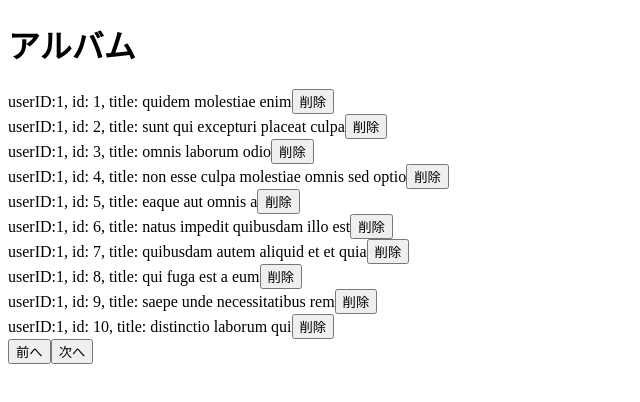
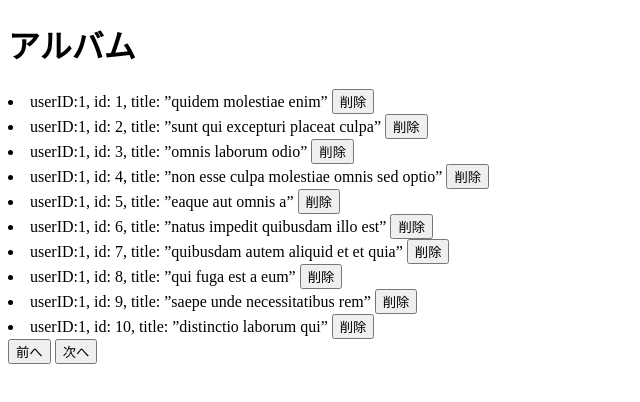
Before and after one commit to class-of-grad-net-2023/grad-net-app, a React app in the folder MT231002-app/: page / in a window 1280 px wide. Shown: the top 402 px of the page, without its empty margins (0-640 px from the left). Built offline with nearby package versions, Linux system fonts and the light colour scheme.

Commit message:
2024 01 10 18:15

```diff
--- a/MT231002-app/src/components/Albums/Albums.js
+++ b/MT231002-app/src/components/Albums/Albums.js
@@ -2,8 +2,10 @@ import React from "react";
 export default function Albums({userId,id,title}){
     return(
         <div>
-            {"userID:"}{userId}{", id: "}{id}{", title: "}{title}
-            <button class="favorite styled" type="button">削除</button>
+            <li>
+                {"userID:"}{userId}{", id: "}{id}{", title: ”"}{title}{"” "}
+                <button className="delete">削除</button>
+            </li>
         </div>
     );
 }
--- a/MT231002-app/src/components/App.js
+++ b/MT231002-app/src/components/App.js
@@ -5,9 +5,10 @@ import  AlbumsList from "./Albums/AlbumsList.js"
 export default function App() {
     const [albums]=useState(albumsData);
     const albums2=[];
+    var page=0;
 
     //データ分割
-    for(let i=0;i<10;i++){
+    for(let i=page;i<10;i++){
         albums2.push(albums[i]);
     }
 
@@ -15,8 +16,9 @@ export default function App() {
     <div>
         <h1>{"アルバム"}</h1>
         <AlbumsList albums={albums2}/>
-        <button class="favorite styled" type="button">前へ</button>
-        <button class="favorite styled" type="button">次へ</button>
+        <button className="before">前へ</button>
+        {" "}
+        <button className="after">次へ</button>
     </div>
     );
 }
```
